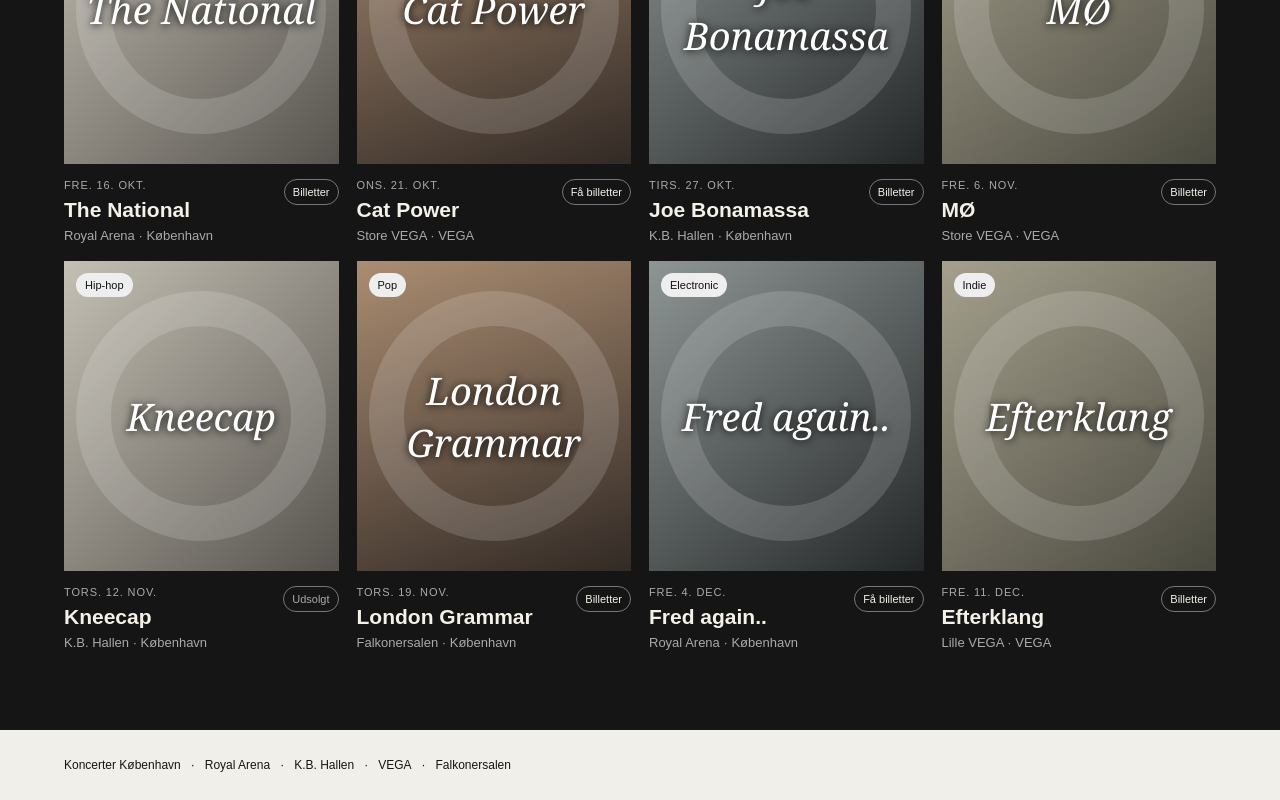
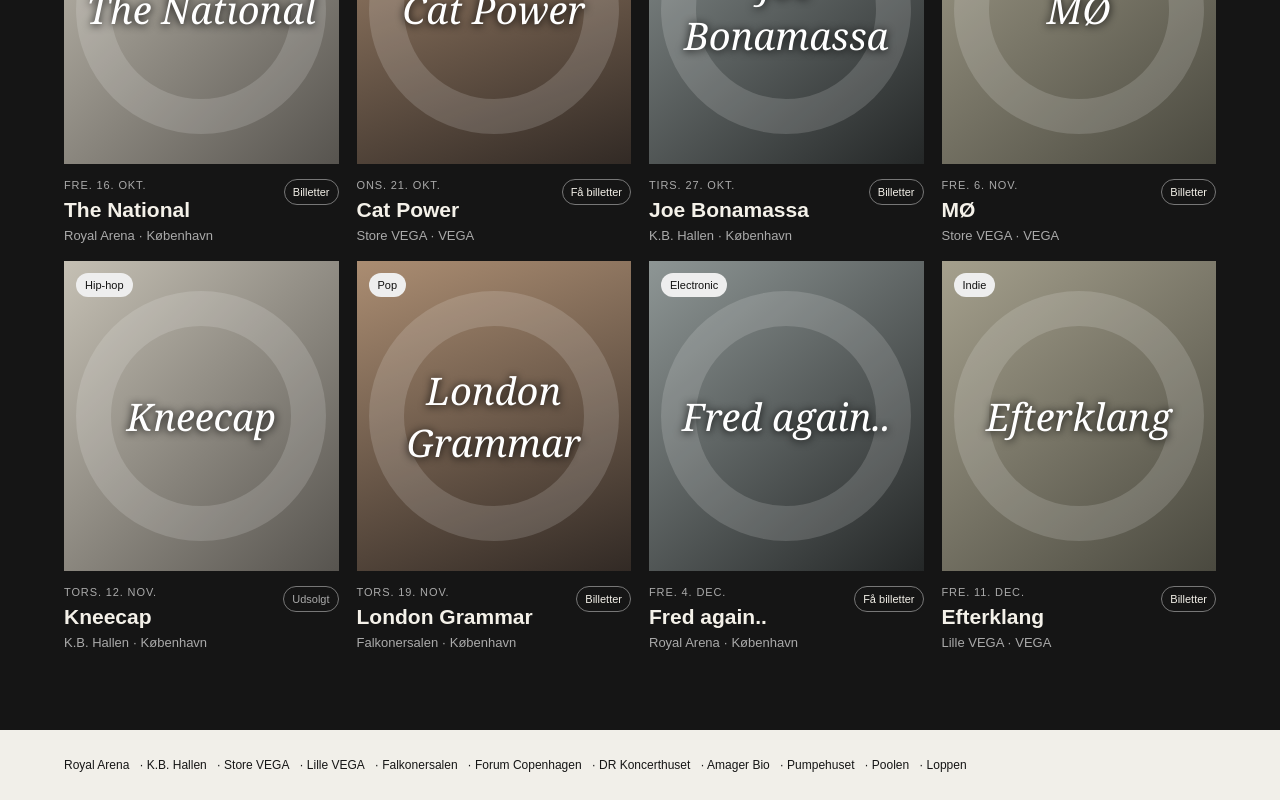
Before and after one commit to gittefuusgaard-code/koncerter-kobenhavn, a Next.js app: page / in a window 1280 px wide. Shown: the part 1022-1822 px from the top of the page. Built offline with nearby package versions, Linux system fonts and the light colour scheme.

Commit message:
Add more Copenhagen concert venues

```diff
--- a/app/page.tsx
+++ b/app/page.tsx
@@ -1,6 +1,8 @@
 'use client';
 import {useMemo,useState} from 'react';
+
 type Concert={id:number;artist:string;date:string;venue:string;room?:string;genre:string;status:string};
+
 const concerts:Concert[]=[
 {id:1,artist:'The National',date:'2026-10-16',venue:'Royal Arena',genre:'Indie',status:'Billetter'},
 {id:2,artist:'Cat Power',date:'2026-10-21',venue:'VEGA',room:'Store VEGA',genre:'Indie',status:'Få billetter'},
@@ -11,10 +13,36 @@
 {id:7,artist:'Fred again..',date:'2026-12-04',venue:'Royal Arena',genre:'Electronic',status:'Få billetter'},
 {id:8,artist:'Efterklang',date:'2026-12-11',venue:'VEGA',room:'Lille VEGA',genre:'Indie',status:'Billetter'},
 ];
-const venues=['Alle','Royal Arena','K.B. Hallen','VEGA','Falkonersalen'];
-export default function Home(){const [q,setQ]=useState('');const [venue,setVenue]=useState('Alle');const shown=useMemo(()=>concerts.filter(c=>(venue==='Alle'||c.venue===venue)&&c.artist.toLowerCase().includes(q.toLowerCase())),[q,venue]);return <main>
+
+const venues=[
+'Alle',
+'Royal Arena',
+'K.B. Hallen',
+'Store VEGA',
+'Lille VEGA',
+'Falkonersalen',
+'Forum Copenhagen',
+'DR Koncerthuset',
+'Amager Bio',
+'Pumpehuset',
+'Poolen',
+'Loppen'
+];
+
+const matchesVenue=(c:Concert,selected:string)=>{
+ if(selected==='Alle') return true;
+ if(selected==='Store VEGA'||selected==='Lille VEGA') return c.room===selected;
+ return c.venue===selected;
+};
+
+export default function Home(){
+ const [q,setQ]=useState('');
+ const [venue,setVenue]=useState('Alle');
+ const shown=useMemo(()=>concerts.filter(c=>matchesVenue(c,venue)&&c.artist.toLowerCase().includes(q.toLowerCase())),[q,venue]);
+ return <main>
 <header><div className="brand">KONCERTER <span>KØBENHAVN</span></div><div className="heart">♡</div></header>
 <section className="hero"><p className="eyebrow">LIVE · KØBENHAVN</p><h1>Find din næste<br/><i>koncert.</i></h1><p className="intro">Kommende koncerter fra Københavns bedste spillesteder — samlet ét sted.</p><div className="search"><span>⌕</span><input value={q} onChange={e=>setQ(e.target.value)} placeholder="Søg efter artist..."/></div></section>
-<section className="content"><div className="filters">{venues.map(v=><button key={v} className={venue===v?'active':''} onClick={()=>setVenue(v)}>{v}</button>)}</div><div className="heading"><h2>Kommende koncerter</h2><span>{shown.length} koncerter</span></div><div className="grid">{shown.map((c,i)=><article className="card" key={c.id}><div className={'poster p'+(i%4)}><span className="genre">{c.genre}</span><div className="posterText">{c.artist}</div></div><div className="info"><div><p className="date">{new Intl.DateTimeFormat('da-DK',{weekday:'short',day:'numeric',month:'short'}).format(new Date(c.date))}</p><h3>{c.artist}</h3><p className="venue">{c.room||c.venue} · {c.venue==='VEGA'&&c.room? 'VEGA':'København'}</p></div><span className={'status '+(c.status==='Udsolgt'?'sold':'')}>{c.status}</span></div></article>)}</div></section>
-<footer>Koncerter København <span>·</span> Royal Arena <span>·</span> K.B. Hallen <span>·</span> VEGA <span>·</span> Falkonersalen</footer>
-</main>}
+<section className="content"><div className="filters">{venues.map(v=><button key={v} className={venue===v?'active':''} onClick={()=>setVenue(v)}>{v}</button>)}</div><div className="heading"><h2>Kommende koncerter</h2><span>{shown.length} koncerter</span></div><div className="grid">{shown.map((c,i)=><article className="card" key={c.id}><div className={'poster p'+(i%4)}><span className="genre">{c.genre}</span><div className="posterText">{c.artist}</div></div><div className="info"><div><p className="date">{new Intl.DateTimeFormat('da-DK',{weekday:'short',day:'numeric',month:'short'}).format(new Date(c.date))}</p><h3>{c.artist}</h3><p className="venue">{c.room||c.venue} · {c.venue==='VEGA'&&c.room?'VEGA':'København'}</p></div><span className={'status '+(c.status==='Udsolgt'?'sold':'')}>{c.status}</span></div></article>)}</div></section>
+<footer>{venues.filter(v=>v!=='Alle').map((v,i)=><span key={v}>{i>0?' · ':''}{v}</span>)}</footer>
+</main>
+}
```
